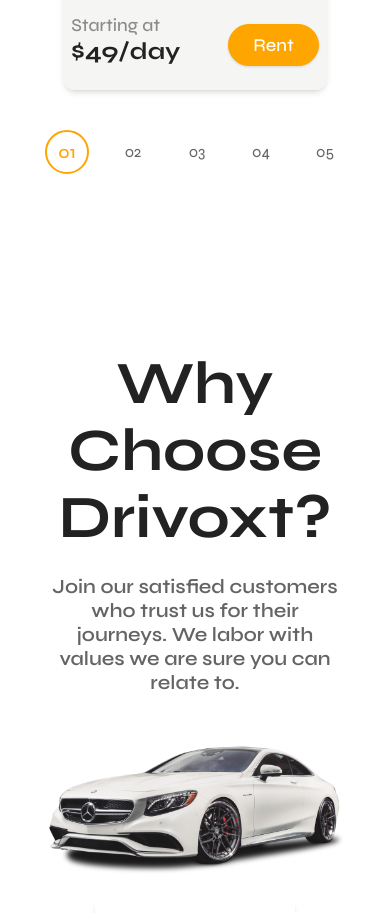
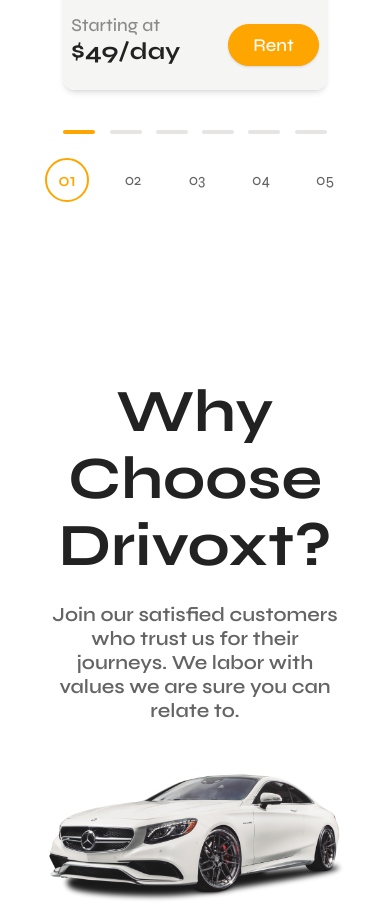
Before and after one commit to FranciscoAVD/drivoxt, a Next.js app: page / in a window 390 px wide. Shown: the part 1760-2673 px from the top of the page. Built offline with nearby package versions, Linux system fonts and the light colour scheme.

Commit message:
added visual cue for length of the carousel

```diff
--- a/package.json
+++ b/package.json
@@ -3,7 +3,7 @@
   "version": "0.1.0",
   "private": true,
   "scripts": {
-    "dev": "next dev",
+    "dev": "next dev -p 3001",
     "build": "next build",
     "start": "next start",
     "lint": "next lint"
--- a/src/components/fleet/cars.tsx
+++ b/src/components/fleet/cars.tsx
@@ -3,17 +3,34 @@
 import { carFleet } from "../../lib/constants";
 import Card from "./card";
 import { cn } from "../../lib/utils";
-import { Dispatch, SetStateAction, useState } from "react";
-import { Carousel, CarouselContent, CarouselItem } from "../ui/carousel";
+import { Dispatch, SetStateAction, useState, useEffect } from "react";
+import {
+  Carousel,
+  CarouselApi,
+  CarouselContent,
+  CarouselItem,
+} from "../ui/carousel";
+
 export default function Cars() {
+  const [api, setApi] = useState<CarouselApi>();
+  const [current, setCurrent] = useState(0);
   const [active, setActive] = useState(0);
+  useEffect(() => {
+    if (!api) {
+      return;
+    }
+    setCurrent(api.selectedScrollSnap() + 1);
+    api.on("select", () => {
+      setCurrent(api.selectedScrollSnap() + 1);
+    });
+  }, [api]);
   return (
     <section className="flex flex-col items-center bg-white max-w-[1536px] pt-24 pb-24 px-10 mx-auto">
       <span className="B1 uppercase block mb-4">the cars</span>
       <h2 className="H1 mb-12 lg:mb-20 text-center lg:text-left">
         Our Impressive Fleet
       </h2>
-      <Carousel className="md:hidden w-[85%] mb-10 shadow-md rounded-xl">
+      <Carousel setApi={setApi} className="md:hidden w-[85%] mb-10 shadow-md rounded-xl">
         <CarouselContent>
           {carFleet.map((car) => (
             <CarouselItem key={`${car.name}_carousel`}>
@@ -28,6 +45,26 @@
           ))}
         </CarouselContent>
       </Carousel>
+      <section className="md:hidden flex gap-x-2 items-center justify-between w-[85%] mb-6">
+        <div className={cn(`h-1 w-8 rounded bg-stone-200`,{
+          "bg-accent": current === 1
+        })}/>
+        <div className={cn(`h-1 w-8 rounded bg-stone-200`,{
+          "bg-accent": current === 2
+        })}/>
+        <div className={cn(`h-1 w-8 rounded bg-stone-200`,{
+          "bg-accent": current === 3
+        })}/>
+        <div className={cn(`h-1 w-8 rounded bg-stone-200`,{
+          "bg-accent": current === 4
+        })}/>
+        <div className={cn(`h-1 w-8 rounded bg-stone-200`,{
+          "bg-accent": current === 5
+        })}/>
+        <div className={cn(`h-1 w-8 rounded bg-stone-200`,{
+          "bg-accent": current === 6
+        })}/>
+      </section>
       <div className="hidden md:grid md:grid-cols-2 lg:grid-cols-3 gap-12 mb-10">
         {carFleet.map((car) => (
           <Card
```
